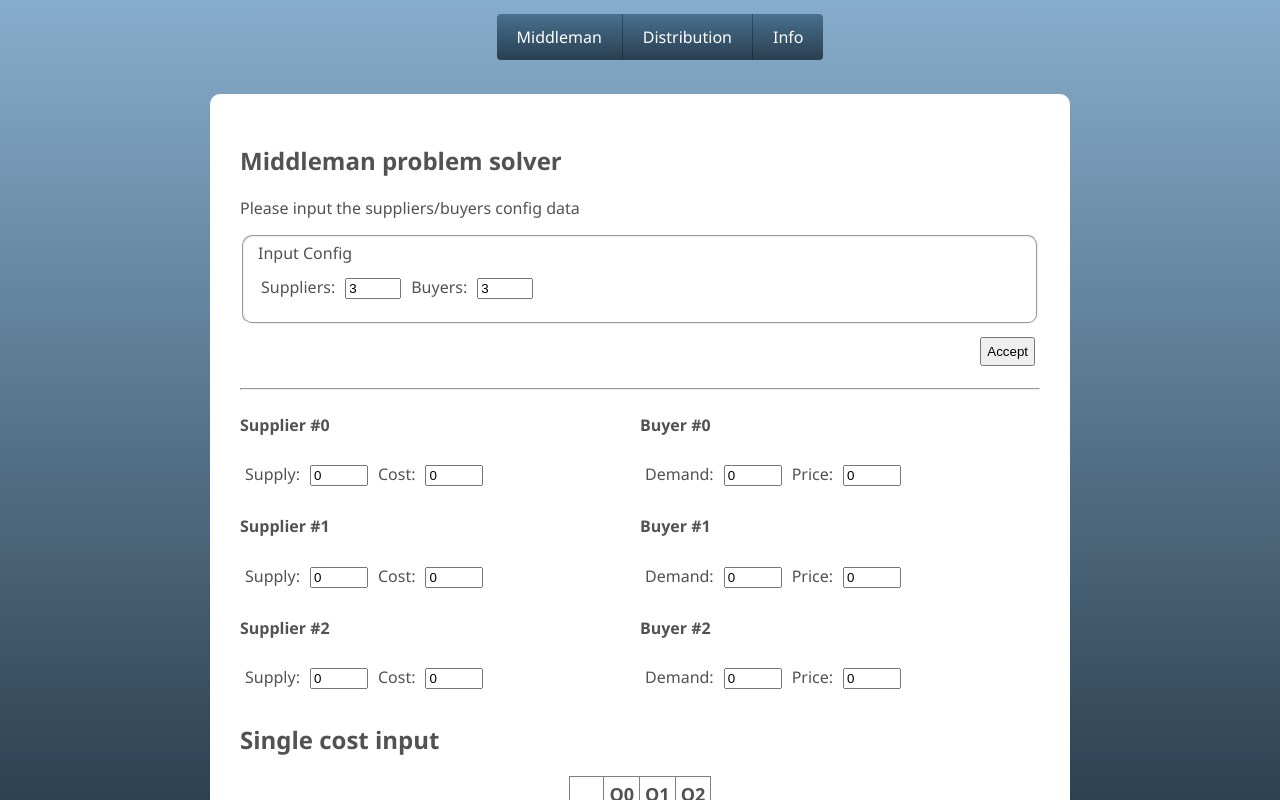
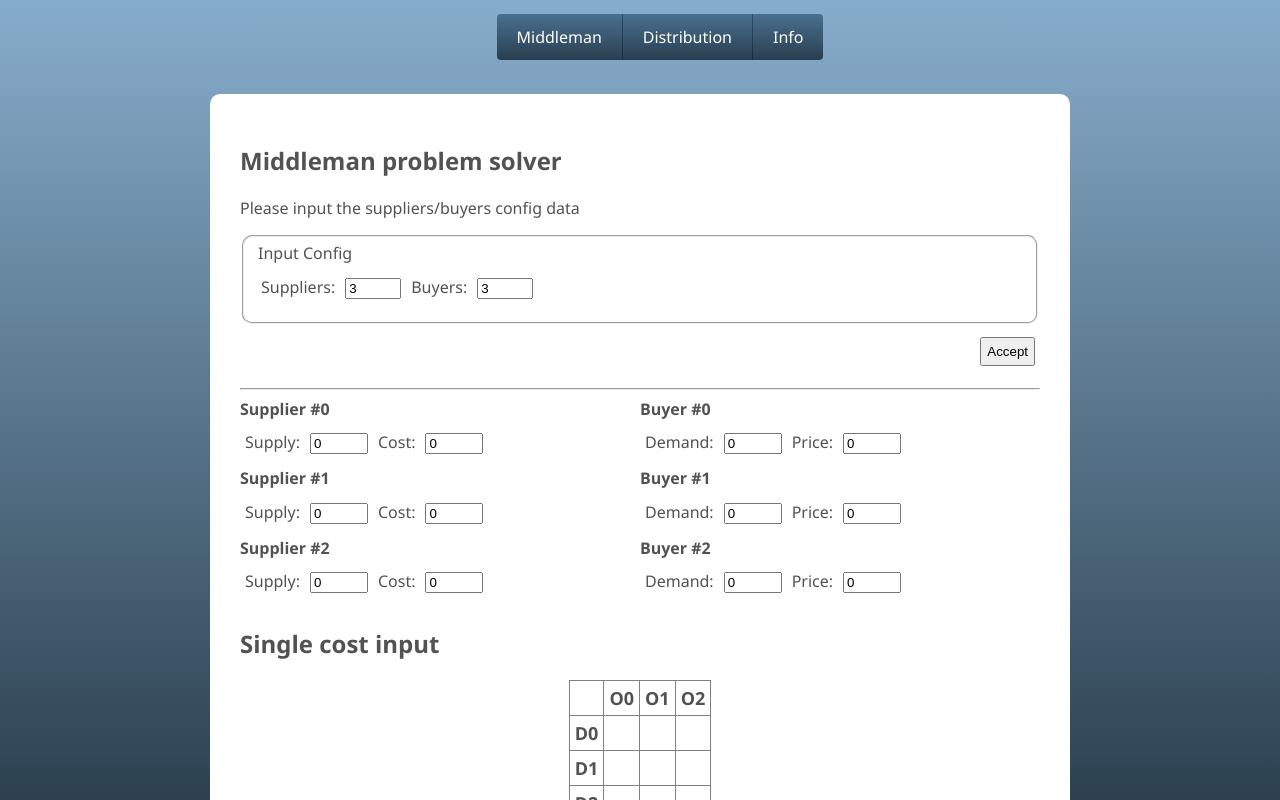
Before and after one commit to shoomilas/logistics-and-distribution, a React (Create React App) app in the folder client/: page /MiddlemanSolver in a window 1280 px wide. Both pictures are taken after a click on the button "Accept". Shown: the top 800 px of the page. Built offline with nearby package versions, Linux system fonts and the light colour scheme; the HTML template or start-up script is replaced by a standard one.

Commit message:
Wrap up middleman solver input

```diff
--- /dev/null
+++ b/client/src/components/MiddlemanResult.js
@@ -0,0 +1,16 @@
+import React from 'react'
+import {initializeData} from './../algo/Middleman'
+
+const MiddlemanResult = (props) => {
+    const input = props.input
+    console.log("[MIDDLEMAN-RESULT] props.input");
+    console.log(input);
+    return (
+        <div>
+            Single Costs: {input.singleCosts[0][0]} <br/>
+            Supplier: {input.supply[0]} <br/>
+        </div>
+    )
+}
+
+export default MiddlemanResult
--- a/client/src/components/MiddlemanSolver.js
+++ b/client/src/components/MiddlemanSolver.js
@@ -1,6 +1,6 @@
 import React, { useRef, useState } from "react";
-import DynamicTable from './DynamicTable'
-import {initializeData} from './../algo/Middleman'
+import DynamicTable from "./DynamicTable";
+import MiddlemanResult from "./MiddlemanResult";
 import styles from "./DistributionSolver.module.css";
 import _ from "lodash";
 
@@ -9,65 +9,129 @@ const MiddlemanSolver = () => {
   const colsInputRef = useRef();
   const [solverInput, setSolverInput] = useState(<div></div>);
   const [outcomeComponent, setOutcomeComponent] = useState(<div></div>);
-    const [singleCostArray, setSingleCostArray] = useState()
+  const [singleCostArray, setSingleCostArray] = useState();
   // const [suppliersArray, setSuppliersArray] = useState([])
 
-    let nRows = 4
-    let nCols = 4
-    let nProfitAtTheEnd, nExpense
+  let nRows = 4;
+  let nCols = 4;
+  let nProfitAtTheEnd, nExpense;
 
   console.log("[MiddlemanSolver.js: SingleCostsTable]");
   console.log(singleCostArray);
 
+  let inputData = {
+    singleCosts: [[]],
+    supply: [],
+    costs: [],
+    demand: [],
+    prices: [],
+  };
+
   const prepOutcome = (event) => {
-        // TODO: Why is it not able to access dateArray from inside of this function????
-        console.log("[SOLVE CLICKED] singleCostArray:");
-        console.log(singleCostArray);
-        const returnedElem = () => (<div>
-            {/* <h3>{singleCostArray[0][0]}</h3> */}
-            <h2>Why is it not able to access dateArray from inside of this function????</h2>
-        </div>)
-        setOutcomeComponent(returnedElem)
-    }
+    const returnedElem = () => (
+      <div>
+        <MiddlemanResult input={inputData} />
+      </div>
+    );
+
+    setOutcomeComponent(returnedElem);
+  };
 
   const prepInputForms = (event) => {
     event.preventDefault();
-        let suppliersArr = []
     const refreshSingleCosts = (outputData) => {
-            // console.log("[OUTPUT FROM DYNAMIC TABLE]");
-            // console.log(outputData);
-            setSingleCostArray(outputData)
-        }
-        setSingleCostArray(Array.from({length: rowsInputRef.current.value},() => Array.from({length: colsInputRef.current.value}, () => 0)))
-        const SuppliersInput = () => (<>{_.range(0,rowsInputRef.current.value).map((x) => <div>
+      inputData.singleCosts = outputData;
+      setSingleCostArray(outputData);
+    };
+
+    setSingleCostArray(
+      Array.from({ length: rowsInputRef.current.value }, () =>
+        Array.from({ length: colsInputRef.current.value }, () => 0)
+      )
+    );
+
+    const handleFormInput = (e, arrayToUpdate, index, arrayName='foo') => {
+      arrayToUpdate[index] = +e.currentTarget.value;
+      console.log(
+        `Setting ${arrayName}[${index}] as ${arrayToUpdate[index]}`
+      );
+    };
+
+    const SuppliersInput = () => (
+      <>
+        {_.range(0, rowsInputRef.current.value).map((x) => (
+          <div>
             <form>
-                    <p><b>Supplier #{x}</b></p>
+                <b>Supplier #{x}</b><br/>
               <label>Supply:</label>
-                    <input type="number" name="supply" defaultValue="0" min="0" onChange={ (e) => {
-                        suppliersArr[x] = e.value
-                        console.log(`Setting suppliersArr[${x}] as ${e.currentTarget.value}`)
-                    } }/>
+              <input
+                type="number"
+                name="supply"
+                defaultValue="0"
+                min="0"
+                onChange={(e) => handleFormInput(e, inputData.supply, x)}
+              />
               <label>Cost:</label>
-                    <input type="number" name="cost" defaultValue="0" min="0"/>
+              <input
+                type="number"
+                name="cost"
+                defaultValue="0"
+                min="0"
+                onChange={(e) => handleFormInput(e, inputData.costs, x)}
+              />
             </form>
-            </div>)}</>)
+          </div>
+        ))}
+      </>
+    );
 
-        const BuyersInput = () => (<>{_.range(0,colsInputRef.current.value).map((x) => <div>
+    const BuyersInput = () => (
+      <>
+        {_.range(0, colsInputRef.current.value).map((x) => (
+          <div>
             <form>
-                <p><b>Buyer #{x}</b></p>
-                <label>Demand:</label><input   type="number" name="demand" defaultValue="0" min="1"  />
-                <label>Price:</label><input  type="number" name="price" defaultValue="0" min="1"  />
+                <b>Buyer #{x}</b><br/>
+              <label>Demand:</label>
+              <input
+                type="number"
+                name="demand"
+                defaultValue="0"
+                min="1"
+                onChange={(e) => handleFormInput(e, inputData.demand, x)}
+              />
+              <label>Price:</label>
+              <input
+                type="number"
+                name="price"
+                defaultValue="0"
+                min="1"
+                onChange={(e) => handleFormInput(e, inputData.prices, x)}
+              />
             </form>
-        </div>)}</>)
+          </div>
+        ))}
+      </>
+    );
 
     const returnedElem = () => (
       <>
-                <div style={{display: "flex"}}>
-                <div style={{flex: "50%"}}><SuppliersInput/></div>
-                <div style={{flex: "50%"}}><BuyersInput/></div>
+        <div style={{ display: "flex" }}>
+          <div style={{ flex: "50%" }}>
+            <SuppliersInput />
+          </div>
+          <div style={{ flex: "50%" }}>
+            <BuyersInput />
+          </div>
         </div>
         <h1>Single cost input</h1>
-                <DynamicTable handleDataEdit={refreshSingleCosts} rows={rowsInputRef.current.value} cols={colsInputRef.current.value} rowsLabel="O" colsLabel="D" defaultValue={0}/>
+        <DynamicTable
+          handleDataEdit={refreshSingleCosts}
+          rows={rowsInputRef.current.value}
+          cols={colsInputRef.current.value}
+          rowsLabel="O"
+          colsLabel="D"
+          defaultValue={0}
+        />
         <div className={styles.buttons}>
           {/* <button onClick={prepOutcome}>Solve</button> */}
           <button onClick={prepOutcome}>Solve</button>
@@ -85,20 +149,34 @@ const MiddlemanSolver = () => {
         <form>
           <legend>Input Config</legend>
           <label>Suppliers:</label>
-                <input ref={rowsInputRef} type="number" name="rows" defaultValue="3" min="1" max ="40"/>
+          <input
+            ref={rowsInputRef}
+            type="number"
+            name="rows"
+            defaultValue="3"
+            min="1"
+            max="40"
+          />
           <label>Buyers:</label>
-                <input ref={colsInputRef} type="number" name="cols" defaultValue="3" min="1" max="16"/>
+          <input
+            ref={colsInputRef}
+            type="number"
+            name="cols"
+            defaultValue="3"
+            min="1"
+            max="16"
+          />
         </form>
       </fieldset>
       <div className={styles.buttons}>
         <button onClick={prepInputForms}>Accept</button>
       </div>
-        <hr/>
+      <hr />
       {solverInput}
-        <hr/>
+      <hr />
       {outcomeComponent}
     </div>
-    )
-}
+  );
+};
 
-export default MiddlemanSolver
+export default MiddlemanSolver;
```
Lines whose indentation alone changed are shown as unchanged.
